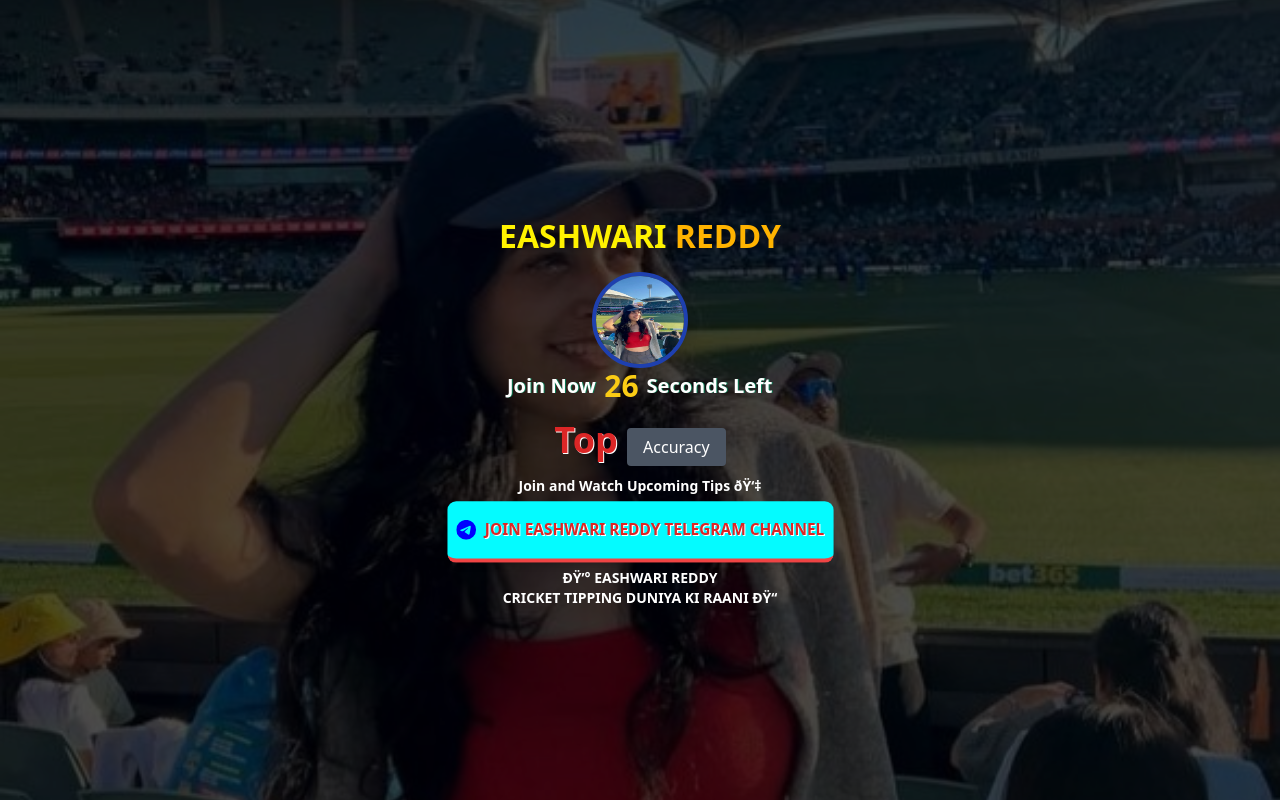
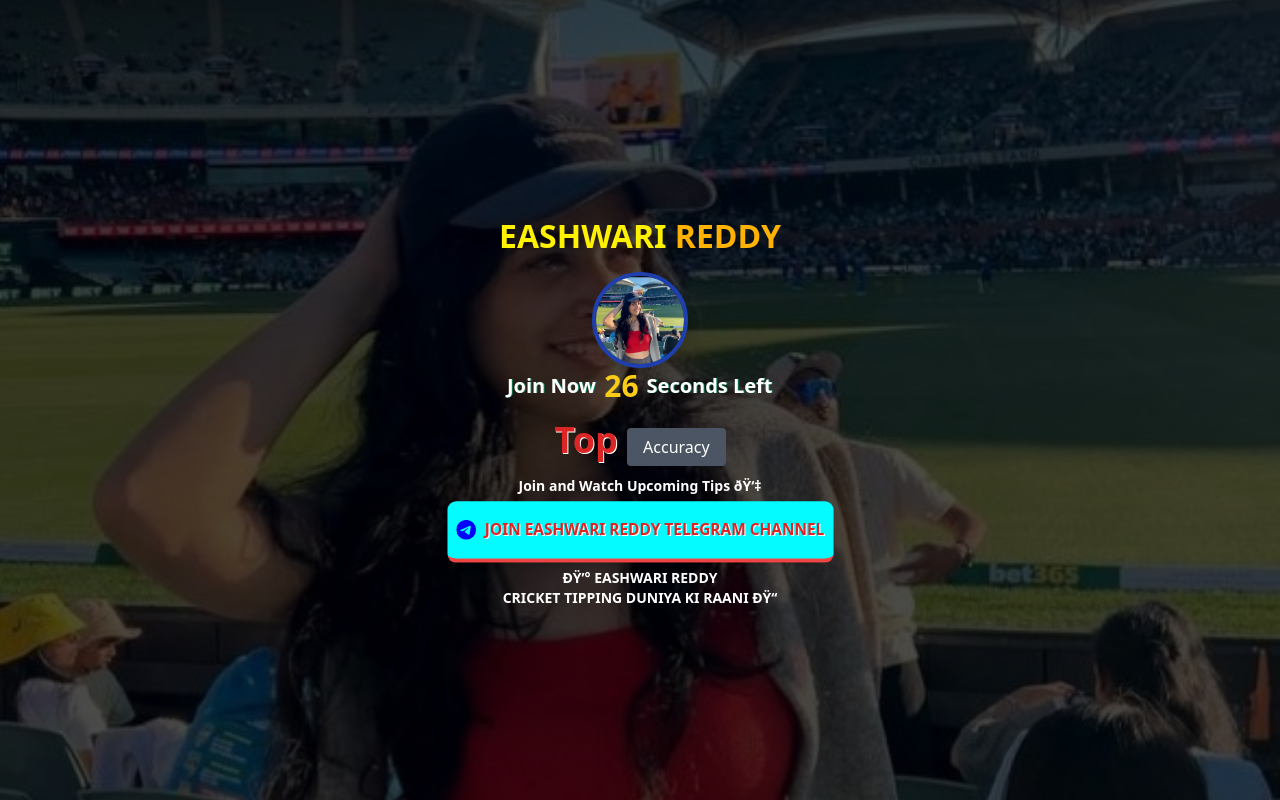
Before and after one commit to online1343/aishwari, a plain HTML site: page index.html in a window 1280 px wide. Drawn offline with nearby package versions, Linux system fonts and the light colour scheme.

Commit message:
Update index.html

```diff
--- a/index.html
+++ b/index.html
@@ -100,7 +100,7 @@
   animation: none;
 }
 </style>
-            <img src="https://raw.githubusercontent.com/online1343/aishwari/e4e7ffa2e882bc7c965994a7d93ca46f93aa9609/eala.jpg" alt="Profile Image" class="mx-auto w-24 h-24 rounded-full mt-3 border-4 border-blue-800 shadow-lg">
+            <img src="https://raw.githubusercontent.com/online1343/aishwari/e4e7ffa2e882bc7c965994a7d93ca46f93aa9609/esh.jpg" alt="Profile Image" class="mx-auto w-24 h-24 rounded-full mt-3 border-4 border-blue-800 shadow-lg">
 
             <div class="grid place-items-center">
                 <p class="flex place-items-center gap-2  text-xl "><strong class="text-white hurry" style="text-shadow: 1px 0px rgb(10, 122, 83);">Join Now</strong> <strong id="countdown" class="text-3xl text-yellow-400 "></strong> <strong class="text-white" style="text-shadow: 1px 0px rgb(10, 122, 83);">Seconds Left</strong></p>
```
